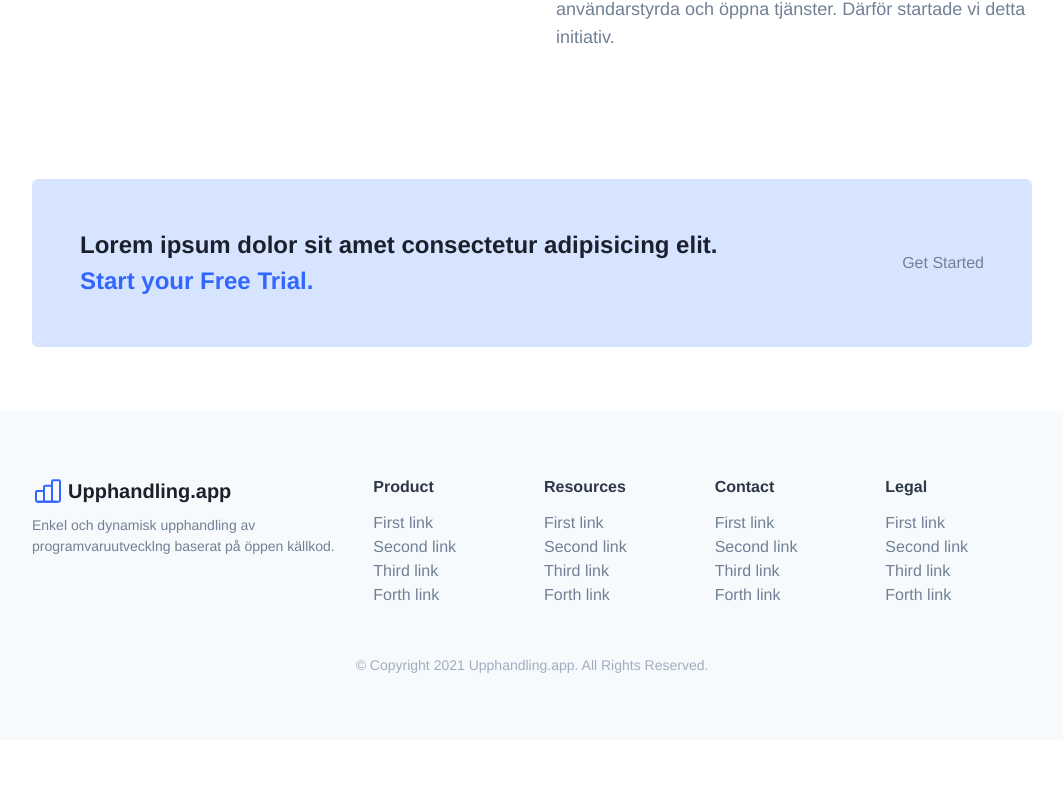
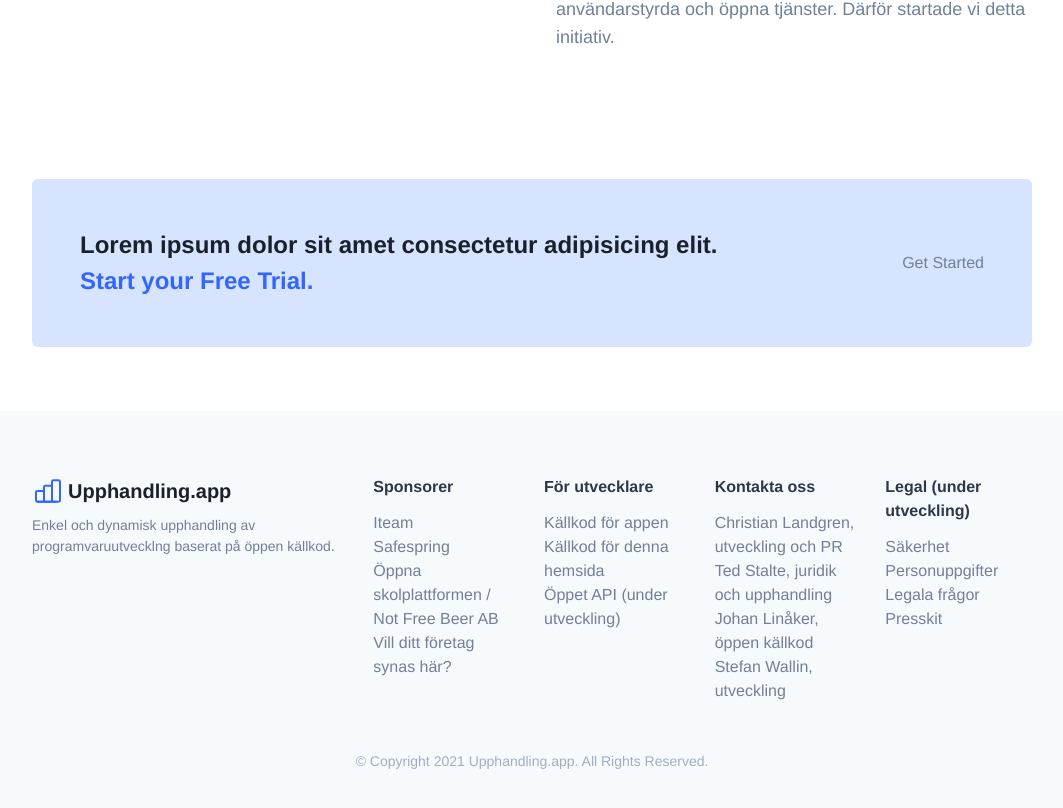
Before and after one commit to upphandling/landing-page, a Next.js app: page / in a window 1280 px wide. Shown: the part 7819-8627 px from the top of the page, without its empty margins (108-1171 px from the left). Before the commit the page ends 8559 px from the top, so only its background shows below. Built offline with nearby package versions, Linux system fonts and the light colour scheme.

Commit message:
Footer links

```diff
--- a/src/template/Footer.tsx
+++ b/src/template/Footer.tsx
@@ -20,91 +20,87 @@ const Footer = () => (
             />
           </div>
 
-          <FooterLinks title="Product">
+          <FooterLinks title="Sponsorer">
+            <li>
+              <Link href="https://iteam.se">
+                <a>Iteam</a>
+              </Link>
+            </li>
+            <li>
+              <Link href="https://safespring.se">
+                <a>Safespring</a>
+              </Link>
+            </li>
+            <li>
+              <Link href="https://skolplattformen.org">
+                <a>Öppna skolplattformen / Not Free Beer AB</a>
+              </Link>
+            </li>
+            <li>
+              <Link href="mailto:christian@landgren.nu">
+                <a>Vill ditt företag synas här?</a>
+              </Link>
+            </li>
+          </FooterLinks>
+          <FooterLinks title="För utvecklare">
+            <li>
+              <Link href="https://github.com/upphandling/upphandling-app">
+                <a>Källkod för appen</a>
+              </Link>
+            </li>
+            <li>
+              <Link href="https://github.com/upphandling/landing-page">
+                <a>Källkod för denna hemsida</a>
+              </Link>
+            </li>
+            <li>
+              <Link href="https://api.upphandling.app">
+                <a>Öppet API (under utveckling)</a>
+              </Link>
+            </li>
+
+          </FooterLinks>
+          <FooterLinks title="Kontakta oss">
+            <li>
+              <Link href="mailto:christian.landgren@iteam.se">
+                <a>Christian Landgren, utveckling och PR</a>
+              </Link>
+            </li>
+            <li>
+              <Link href="mailto:ted@staltec.se">
+                <a>Ted Stalte, juridik och upphandling</a>
+              </Link>
+            </li>
+            <li>
+              <Link href="mailto:johan.linaker@ri.se">
+                <a>Johan Linåker, öppen källkod</a>
+              </Link>
+            </li>
+            <li>
+              <Link href="mailto:festiz@gmail.com">
+                <a>Stefan Wallin, utveckling</a>
+              </Link>
+            </li>
+          </FooterLinks>
+          <FooterLinks title="Legal (under utveckling)">
             <li>
               <Link href="/">
-                <a>First link</a>
+                <a>Säkerhet</a>
               </Link>
             </li>
             <li>
               <Link href="/">
-                <a>Second link</a>
+                <a>Personuppgifter</a>
               </Link>
             </li>
             <li>
               <Link href="/">
-                <a>Third link</a>
+                <a>Legala frågor</a>
               </Link>
             </li>
             <li>
               <Link href="/">
-                <a>Forth link</a>
-              </Link>
-            </li>
-          </FooterLinks>
-          <FooterLinks title="Resources">
-            <li>
-              <Link href="/">
-                <a>First link</a>
-              </Link>
-            </li>
-            <li>
-              <Link href="/">
-                <a>Second link</a>
-              </Link>
-            </li>
-            <li>
-              <Link href="/">
-                <a>Third link</a>
-              </Link>
-            </li>
-            <li>
-              <Link href="/">
-                <a>Forth link</a>
-              </Link>
-            </li>
-          </FooterLinks>
-          <FooterLinks title="Contact">
-            <li>
-              <Link href="/">
-                <a>First link</a>
-              </Link>
-            </li>
-            <li>
-              <Link href="/">
-                <a>Second link</a>
-              </Link>
-            </li>
-            <li>
-              <Link href="/">
-                <a>Third link</a>
-              </Link>
-            </li>
-            <li>
-              <Link href="/">
-                <a>Forth link</a>
-              </Link>
-            </li>
-          </FooterLinks>
-          <FooterLinks title="Legal">
-            <li>
-              <Link href="/">
-                <a>First link</a>
-              </Link>
-            </li>
-            <li>
-              <Link href="/">
-                <a>Second link</a>
-              </Link>
-            </li>
-            <li>
-              <Link href="/">
-                <a>Third link</a>
-              </Link>
-            </li>
-            <li>
-              <Link href="/">
-                <a>Forth link</a>
+                <a>Presskit</a>
               </Link>
             </li>
           </FooterLinks>
```
